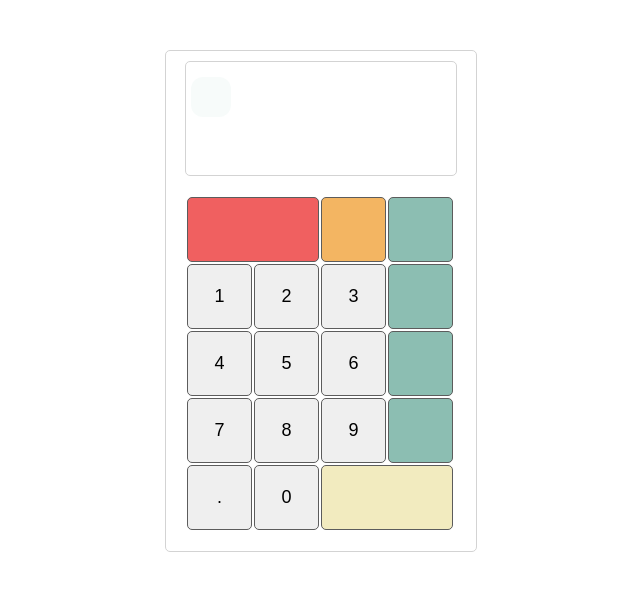
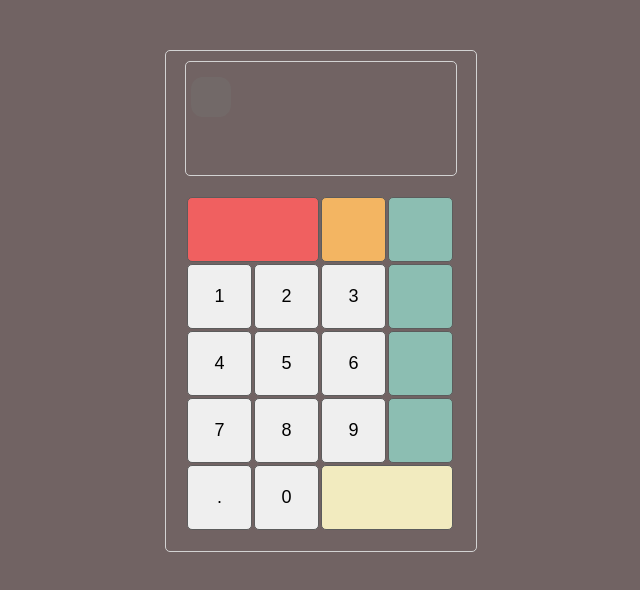
Before and after one commit to RoarAbiye/calculator, a website: page index.html in a window 1280 px wide. Shown: the whole page, without its empty margins (319-959 px from the left). Drawn offline with Linux system fonts and the light colour scheme; a web font is replaced by a local one.

Commit message:
Updaetd the Colors

```diff
--- a/style.css
+++ b/style.css
@@ -6,6 +6,8 @@ body {
   display: flex;
   justify-content: center;
   padding: 50px;
+  background-color: #5C4B4BDD;
+  color: #F2EBBF;
 }
 
 #calculator {
@@ -46,7 +48,7 @@ body {
 #operator {
   display: flex;
   justify-content: center;
-  align-items: start;
+  align-items: flex-end;
   width: 30px;
   height: 30px;
   padding: 5px;
```
